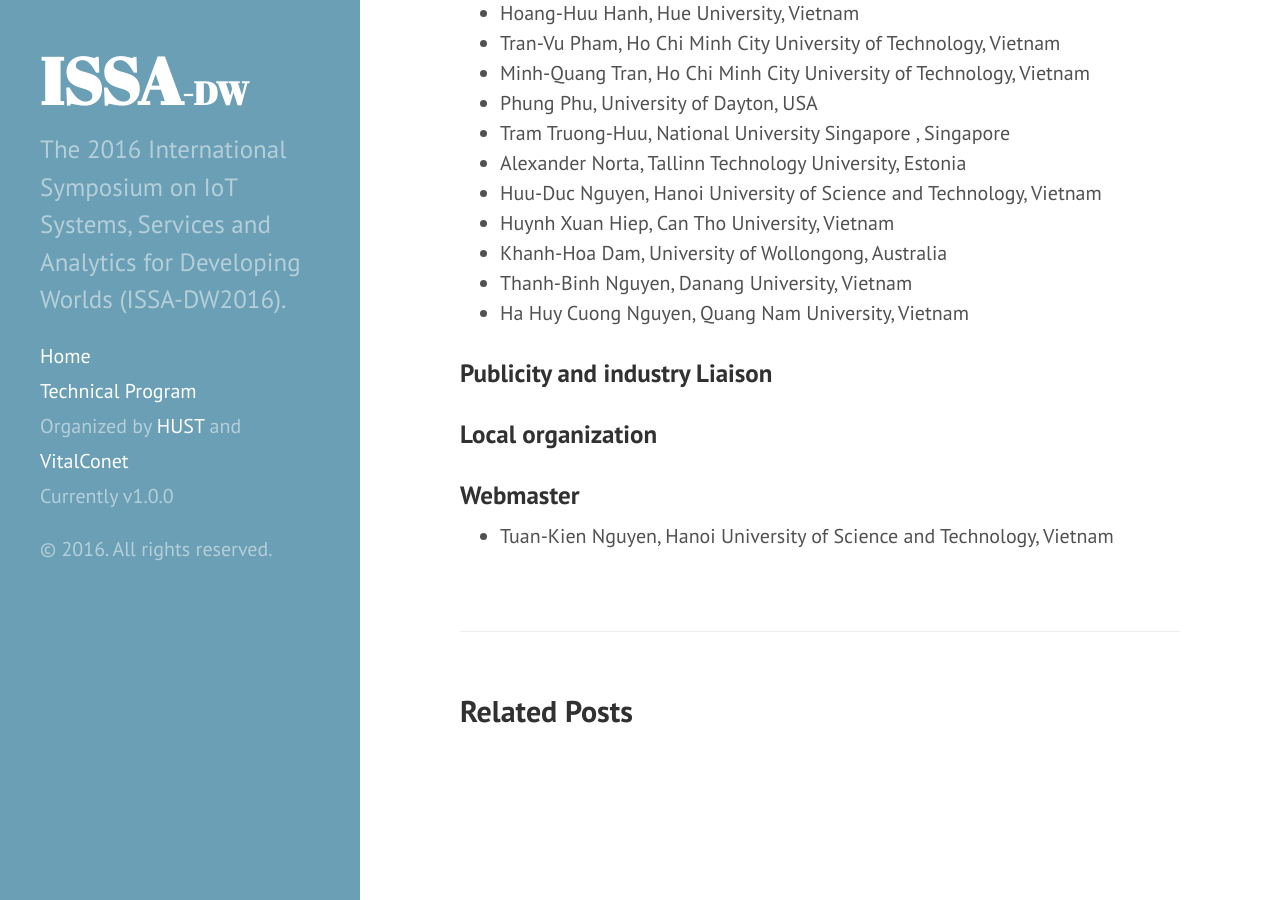
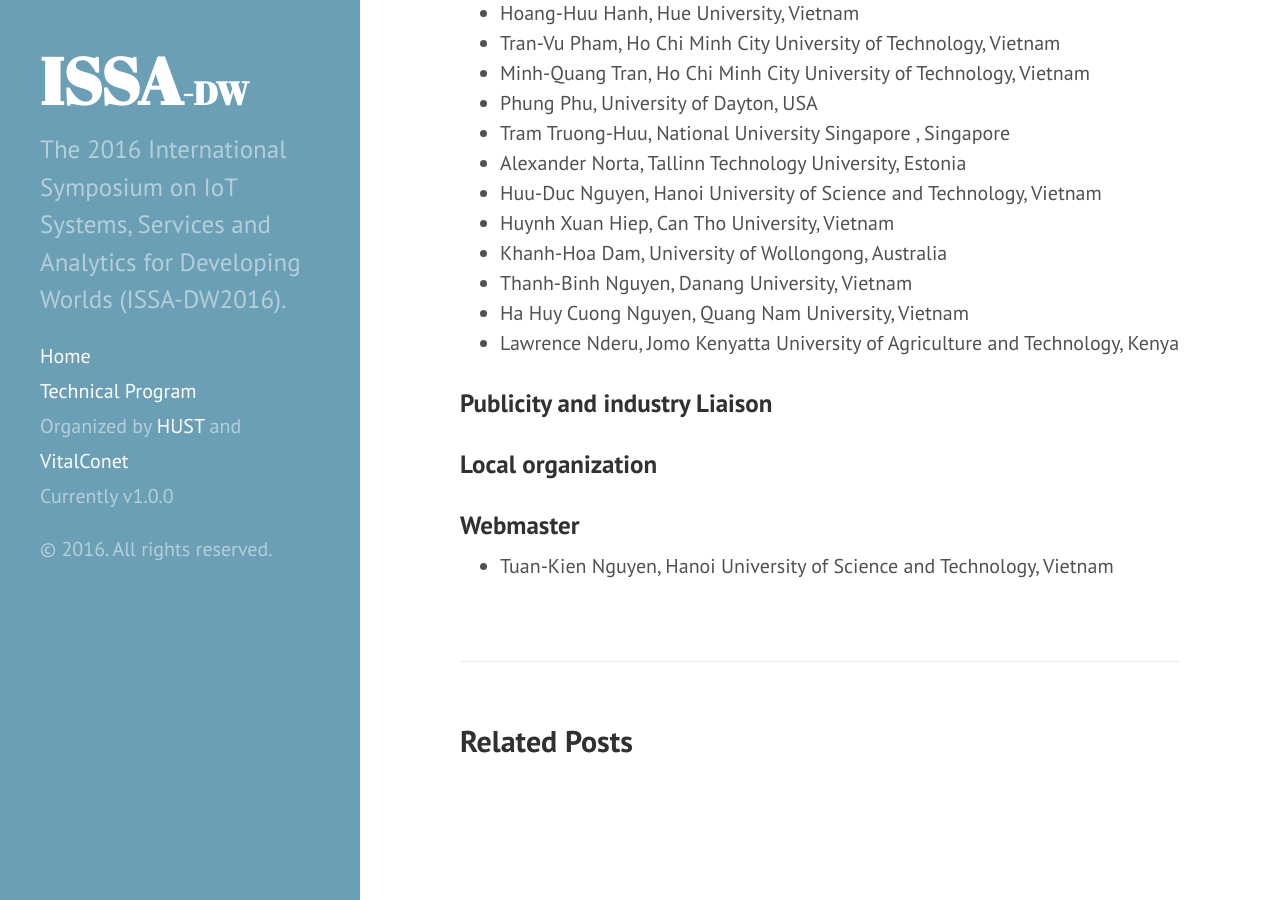
Before and after one commit to issadw/issadw.github.io, a Jekyll site: the page built from _posts/2016-05-29-introduction.md, in a window 1280 px wide and 900 px high, scrolled down 3497 px. Built offline with Jekyll 4.4.1, drawn with Linux system fonts in a browser that asks for light colours.

Commit message:
Update 2016-05-29-introduction.md

```diff
--- a/_posts/2016-05-29-introduction.md
+++ b/_posts/2016-05-29-introduction.md
@@ -129,6 +129,7 @@ Submission via [EasyChair](https://easychair.org/conferences/?conf=issadw2016)
 * Khanh-Hoa Dam, University of Wollongong, Australia
 * Thanh-Binh Nguyen, Danang University, Vietnam
 * Ha Huy Cuong Nguyen, Quang Nam University, Vietnam
+* Lawrence Nderu, Jomo Kenyatta University of Agriculture and Technology, Kenya
 
 ### Publicity and industry Liaison
 
```
